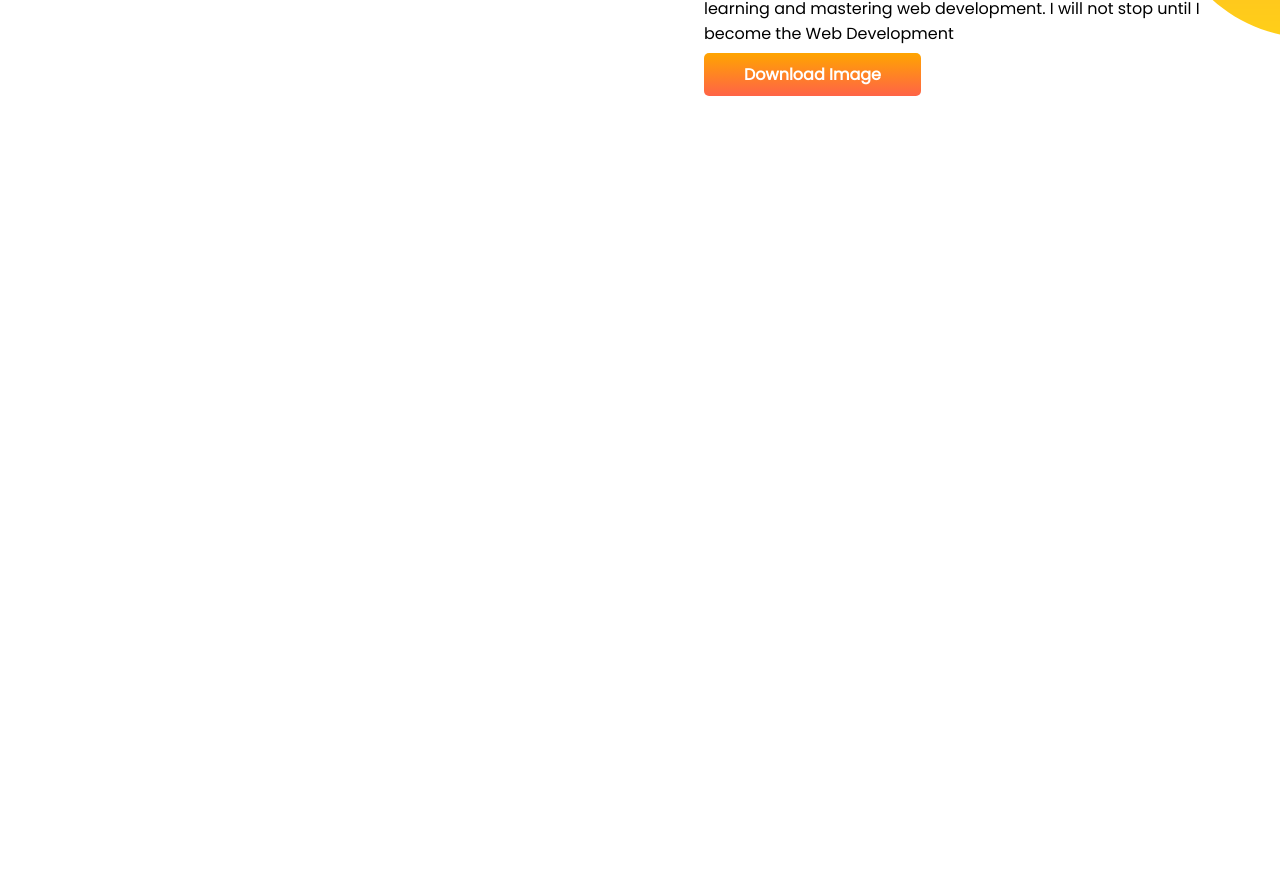
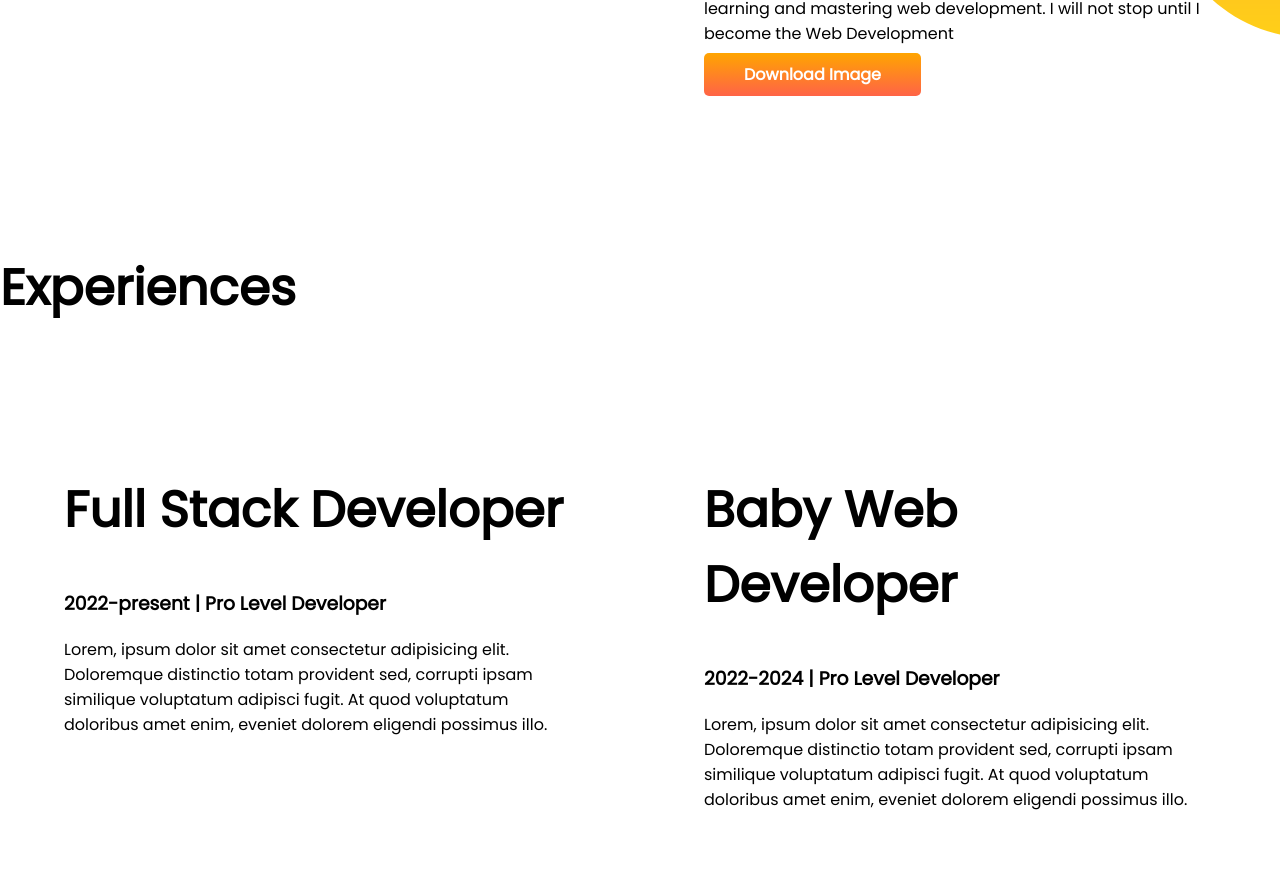
Before and after one commit to YounusMostafaSunny/Developer-gradu-portfolio, a plain HTML site: page index.html in a window 1280 px wide. Shown: the part 1140-2035 px from the top of the page. Before the commit the page ends 1391 px from the top, so only its background shows below. Drawn offline with Linux system fonts and the light colour scheme.

Commit message:
experience area added

```diff
--- a/index.html
+++ b/index.html
@@ -14,7 +14,7 @@
 </head>
 
 <body>
-    <section class="top-banner">
+    <section class="top-banner flexible-container">
         <div class="half-width">
             <h1>Welcome To</h1>
             <h1><span class="orange-color">Mostafa Sunny</span> World</h1>
@@ -32,7 +32,7 @@
         </div>
     </section>
 
-    <section class="My-Artwork">
+    <section class="My-Artwork flexible-container">
         <div class="half-width">
             <img src="images/2nd illustration final-2-01.jpg" alt="">
         </div>
@@ -49,6 +49,31 @@
         </div>
     </section>
 
+    <section class="experience-area">
+        <h1>Experiences</h1>
+
+        <div class="flexible-container">
+            <div class="half-width">
+                <h1>Full Stack Developer</h1>
+                <h3>2022-present | Pro Level Developer</h3>
+                <p>Lorem, ipsum dolor sit amet consectetur adipisicing elit. Doloremque distinctio totam provident sed,
+                    corrupti ipsam similique voluptatum adipisci fugit. At quod voluptatum doloribus amet enim, eveniet
+                    dolorem eligendi possimus illo.</p>
+            </div>
+
+            <div class="half-width">
+                <h1>Baby Web Developer</h1>
+                <h3> 2022-2024 | Pro Level Developer</h3>
+                <p>Lorem, ipsum dolor sit amet consectetur adipisicing elit. Doloremque distinctio totam provident sed,
+                    corrupti ipsam similique voluptatum adipisci fugit. At quod voluptatum doloribus amet enim, eveniet
+                    dolorem eligendi possimus illo.</p>
+
+            </div>
+        </div>
+
+    </section>
+
+
 </body>
 
 </html>
--- a/style.css
+++ b/style.css
@@ -11,7 +11,7 @@ h1 {
     color: orange;
 }
 
-section {
+.flexible-container {
     display: flex;
     margin-bottom: 100px;
 
```
